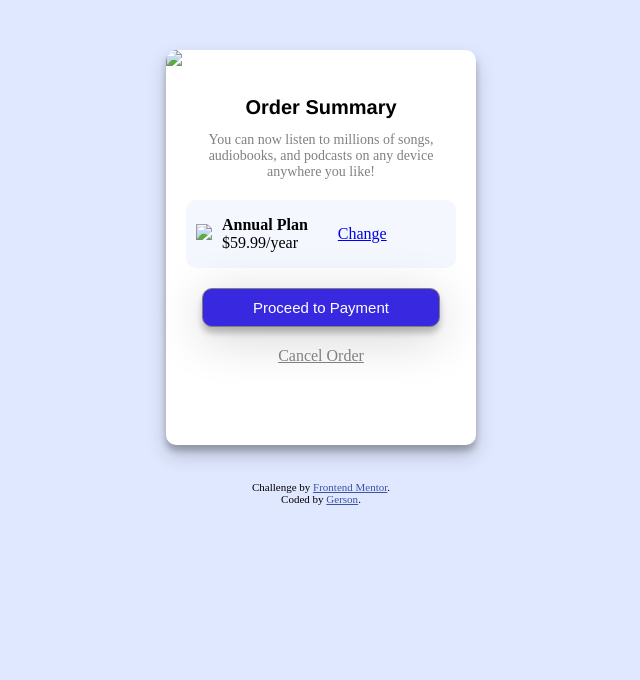
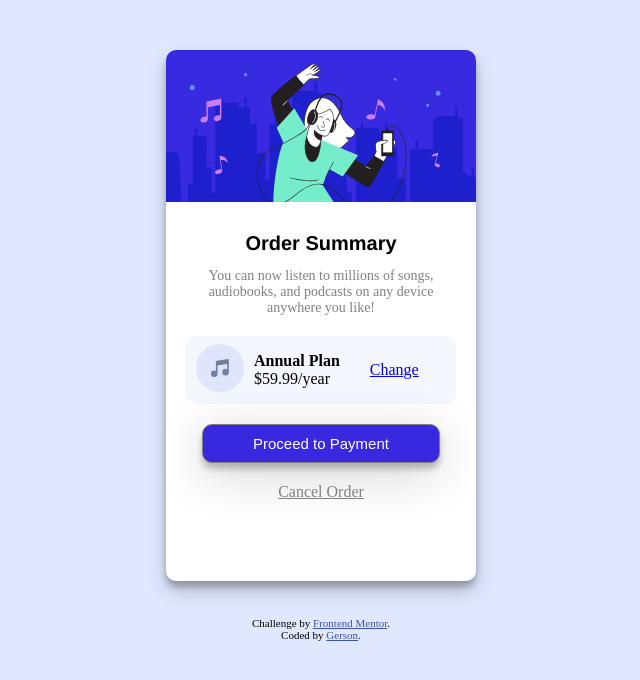
Before and after one commit to nightcode1/order-summary-nightcode, a plain HTML site: page index.html in a window 1280 px wide. Shown: the whole page, without its empty margins (319-959 px from the left). Drawn offline with Linux system fonts and the light colour scheme.

Commit message:
Update index.html

```diff
--- a/index.html
+++ b/index.html
@@ -21,7 +21,7 @@
   	<main class="container">
 
   	<div class="grid-item">
-  	<img src="images/illustration-hero.svg" class="hero">
+  	<img src="illustration-hero.svg" class="hero">
   </div>
   <div class="grid-item">
   <h1 class="header">Order Summary</h1>
@@ -35,7 +35,7 @@ You can now listen to millions of songs, audiobooks, and podcasts on any
 
 	<div class="flex">
 		<div class="grid-item">
-		<img src="images/icon-music.svg" class="icon">
+		<img src="icon-music.svg" class="icon">
 		</div>
 		<div class="grid-item">
   <p class="plan">
```
